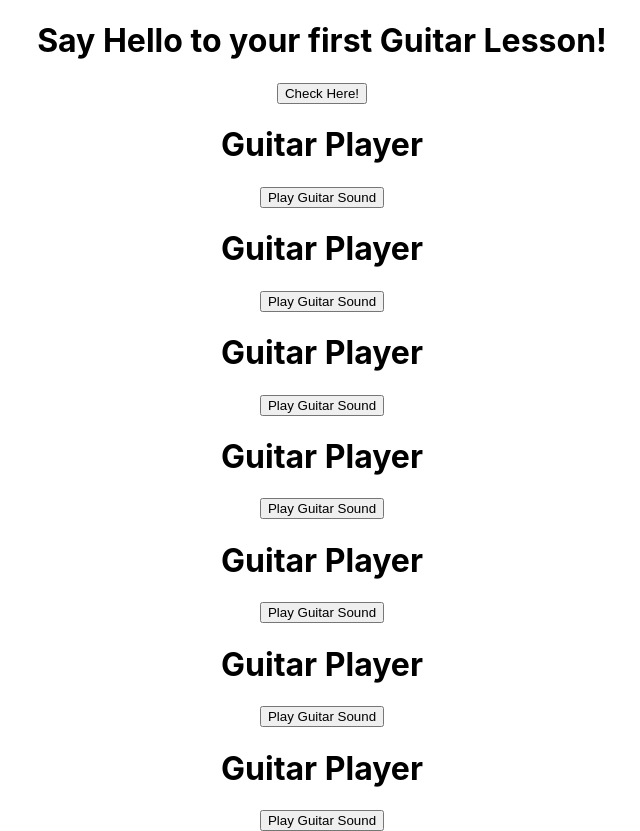
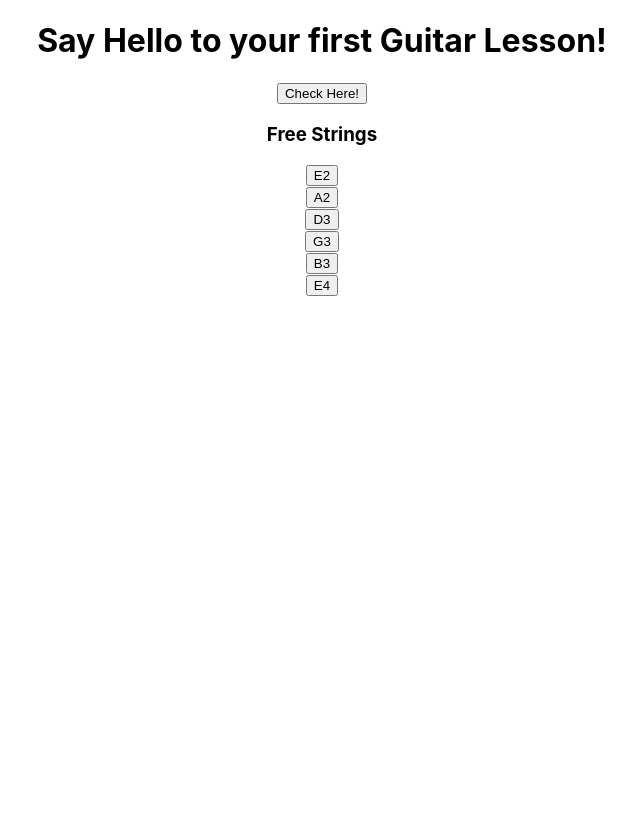
Before and after one commit to VanyaMark/202402-guitar, a React (Create React App) app: page / in a window 1280 px wide. Shown: the whole page, without its empty margins (318-958 px from the left). After the commit the page ends 800 px from the top, so only its background shows below. Built offline with nearby package versions, Linux system fonts and the light colour scheme.

Commit message:
create free strings FretContainer

```diff
--- a/src/App.js
+++ b/src/App.js
@@ -8,8 +8,7 @@ function App() {
     <div className="App">
       <h1>Say Hello to your first Guitar Lesson!</h1>
       <Button />
-      <GuitarTone />
-      <FretContainer />
+      <FretContainer title="Free Strings"/>
     </div>
   );
 }
--- a/src/components/FretContainer.jsx
+++ b/src/components/FretContainer.jsx
@@ -2,15 +2,16 @@ import React from 'react'
 import * as Tone from "tone";
 import GuitarTone from './GuitarTone';
 
-const FretContainer = () => {
+const FretContainer = ({title}) => {
   return (
     <div>
-        <GuitarTone note="E1"/>
-        <GuitarTone note="B1" />
-        <GuitarTone note="G1" />
-        <GuitarTone note="D1" />
-        <GuitarTone note="A1" />
-        <GuitarTone note="E2" />
+        <h3>{title}</h3>
+        <GuitarTone note="E2"/>
+        <GuitarTone note="A2" />
+        <GuitarTone note="D3" />
+        <GuitarTone note="G3" />
+        <GuitarTone note="B3" />
+        <GuitarTone note="E4" />
     </div>
   )
 }
--- a/src/components/GuitarTone.jsx
+++ b/src/components/GuitarTone.jsx
@@ -24,9 +24,8 @@ const GuitarTone = ({note}) => {
 
   return (
     <div>
-      <h1>Guitar Player</h1>
       <button onMouseDown={handleMouseDown} onMouseUp={handleMouseUp}>
-        Play Guitar Sound
+        {note}
       </button>
     </div>
   );
```
